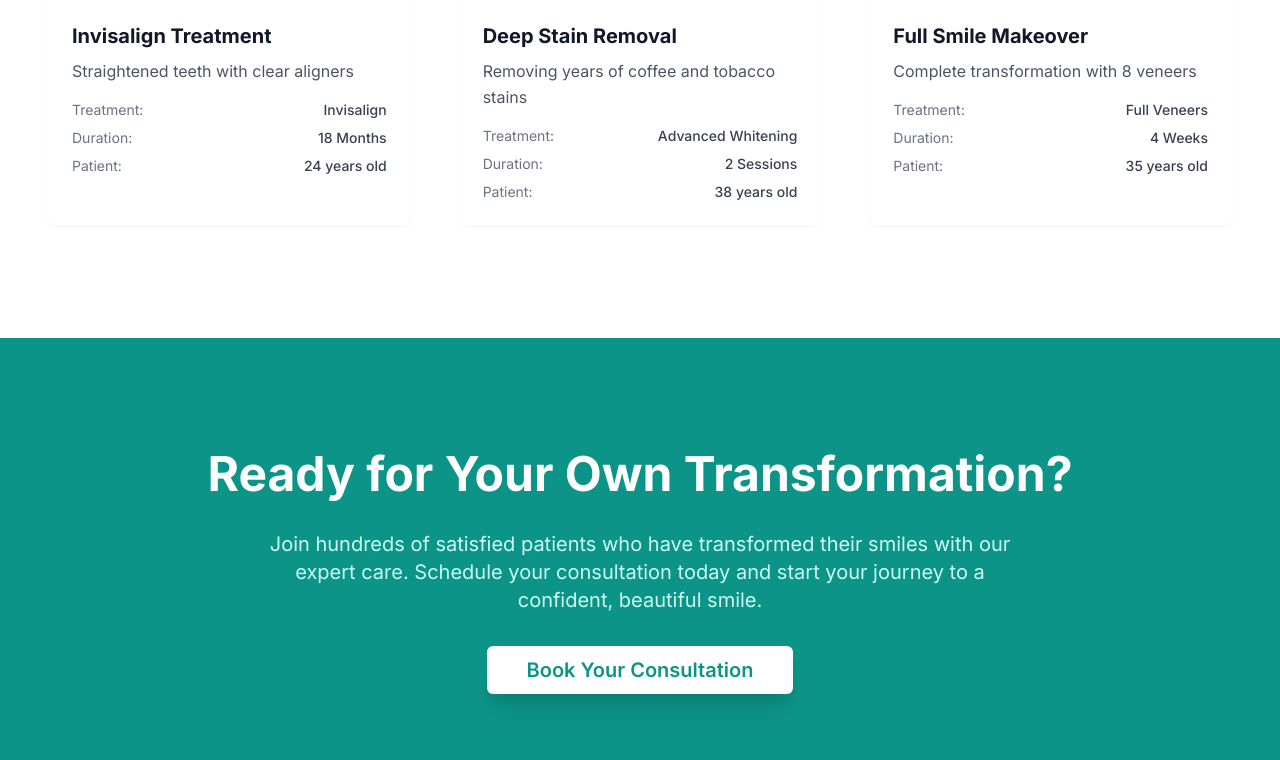
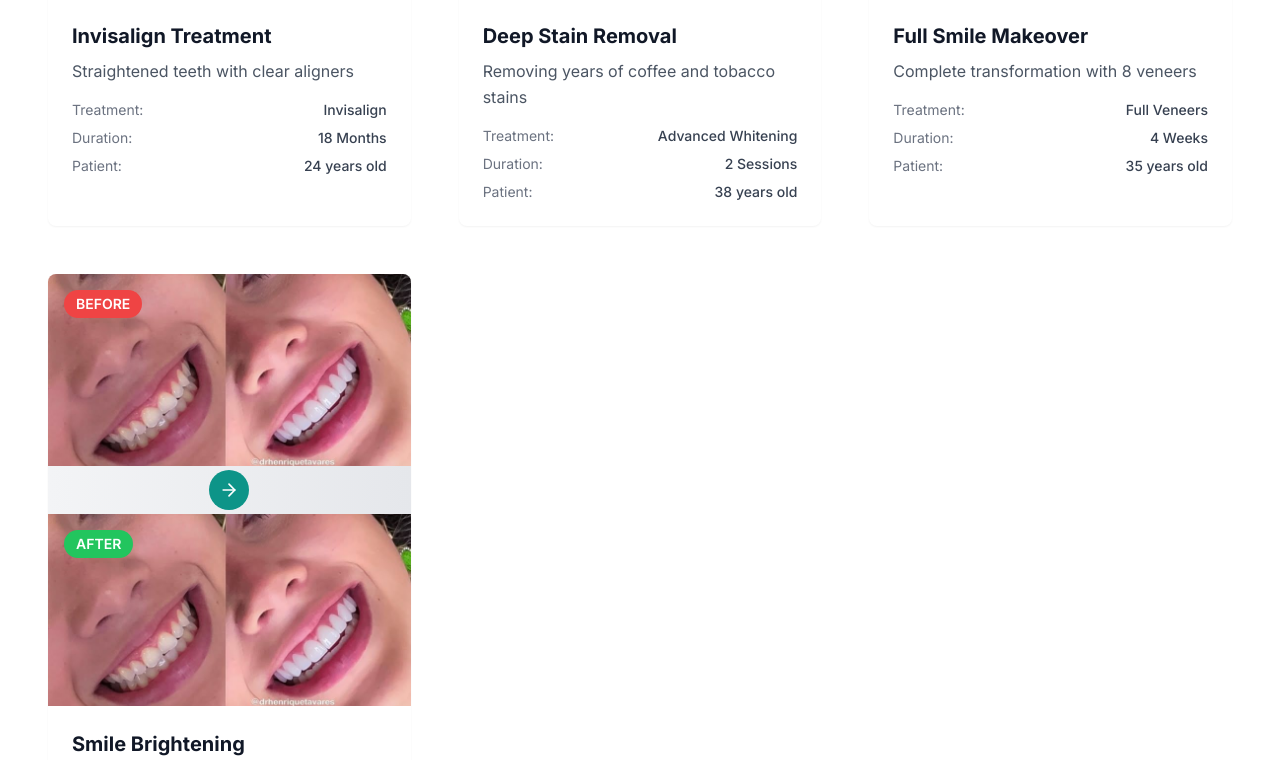
Before and after one commit to kirillrealtor/health-link-web-craft, a React (Vite) app: page /gallery in a window 1280 px wide. Shown: the part 2037-2797 px from the top of the page. Built offline with nearby package versions, Linux system fonts and the light colour scheme.

Commit message:
Add new before/after image to Gallery page

```diff
--- a/src/pages/Gallery.tsx
+++ b/src/pages/Gallery.tsx
@@ -10,8 +10,8 @@ const Gallery = () => {
   const [selectedImage, setSelectedImage] = useState<any>(null);
 
   const categories = [
-    { id: 'all', name: 'All Treatments', count: 24 },
-    { id: 'whitening', name: 'Teeth Whitening', count: 8 },
+    { id: 'all', name: 'All Treatments', count: 25 },
+    { id: 'whitening', name: 'Teeth Whitening', count: 9 },
     { id: 'veneers', name: 'Veneers', count: 6 },
     { id: 'implants', name: 'Dental Implants', count: 5 },
     { id: 'orthodontics', name: 'Orthodontics', count: 5 }
@@ -83,6 +83,17 @@ const Gallery = () => {
       treatment: 'Full Veneers',
       duration: '4 Weeks',
       patientAge: '35 years old'
+    },
+    {
+      id: 7,
+      category: 'whitening',
+      title: 'Smile Brightening Transformation',
+      description: 'Stunning whitening results for a radiant, confident smile',
+      beforeImage: '/lovable-uploads/image copy copy.png',
+      afterImage: '/lovable-uploads/image copy copy.png',
+      treatment: 'Professional Whitening',
+      duration: '1 Session',
+      patientAge: '29 years old'
     }
   ];
 
```
